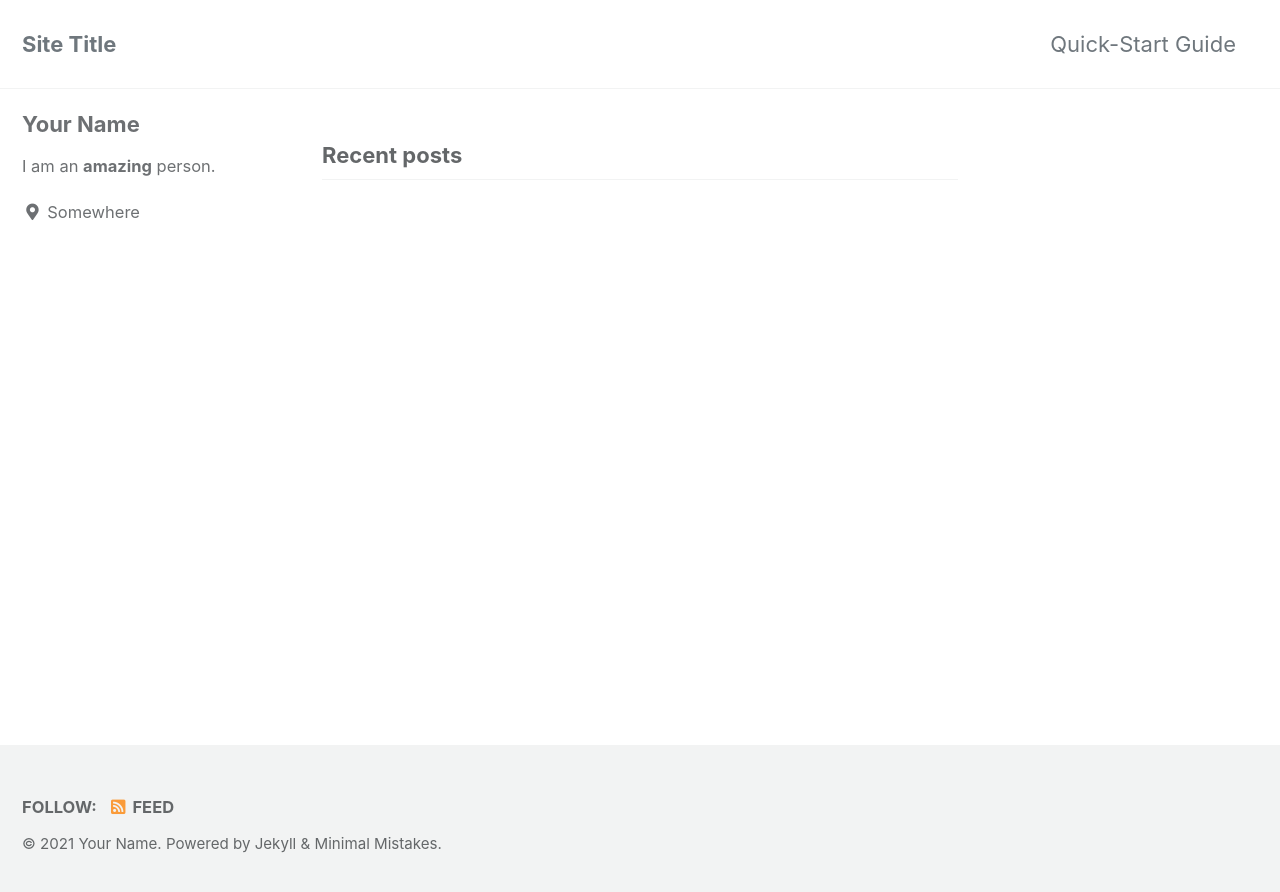
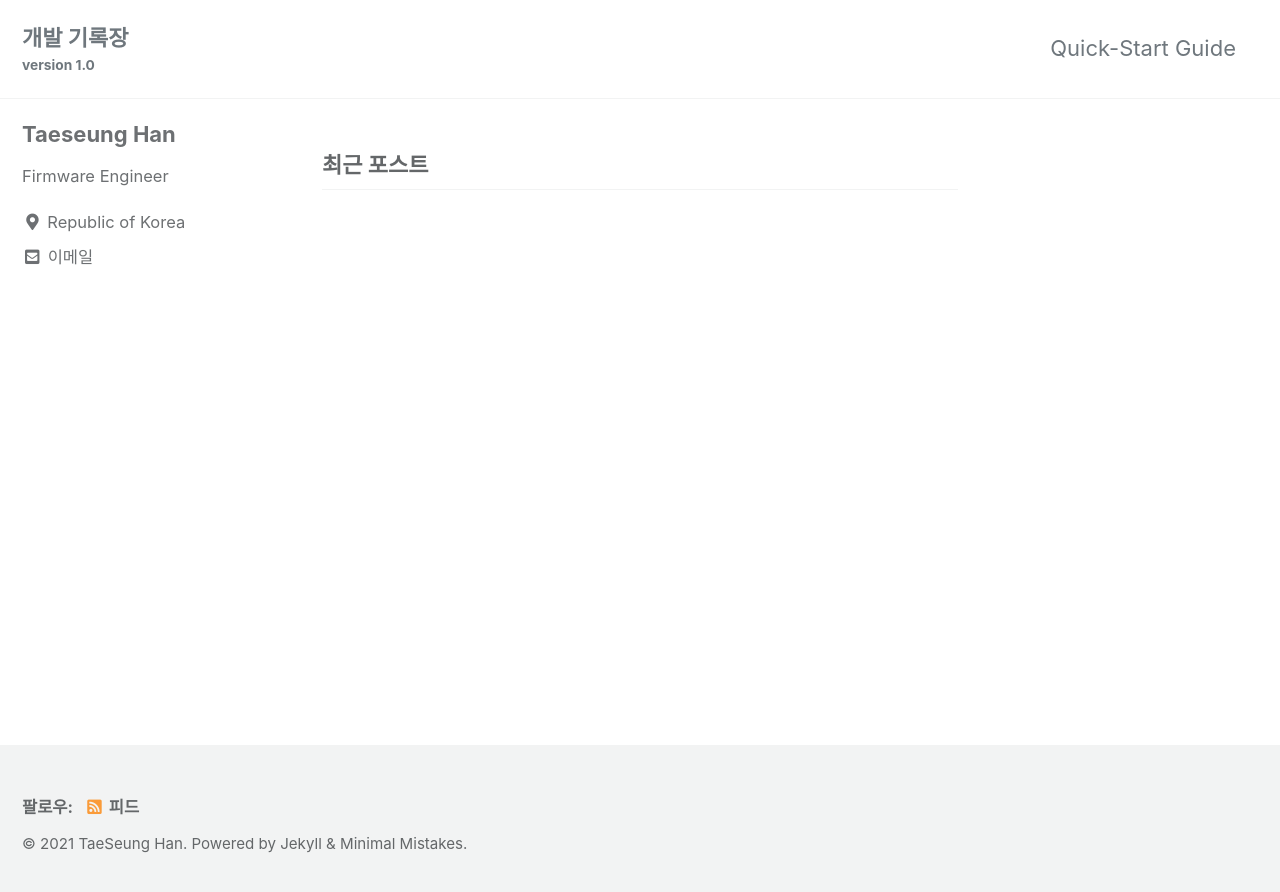
Before and after one commit to NaTaes/NaTaes.github.io, a Jekyll site: the page built from index.html, in a window 1280 px wide. Shown: the top 892 px of the page. Built offline with Jekyll 4.4.1, drawn with Linux system fonts in a browser that asks for light colours; cached includes are drawn as plain includes; the list of posts is cut into pages by our own code.

Commit message:
Modify config

```diff
--- a/_config.yml
+++ b/_config.yml
@@ -15,18 +15,18 @@
 minimal_mistakes_skin    : "default" # "air", "aqua", "contrast", "dark", "dirt", "neon", "mint", "plum", "sunrise"
 
 # Site Settings
-locale                   : "en-US"
-title                    : "Site Title"
+locale                   : "ko-KR"
+title                    : "NATS Blog"
 title_separator          : "-"
-subtitle                 : # site tagline that appears below site title in masthead
-name                     : "Your Name"
-description              : "An amazing website."
-url                      : # the base hostname & protocol for your site e.g. "https://mmistakes.github.io"
+subtitle                 : "version 1.0" # site tagline that appears below site title in masthead
+name                     : "TaeSeung Han"
+description              : "NATS Development History"
+url                      : "https://nataes.github.io/" # the base hostname & protocol for your site e.g. "https://mmistakes.github.io"
 baseurl                  : # the subpath of your site, e.g. "/blog"
-repository               : # GitHub username/repo-name e.g. "mmistakes/minimal-mistakes"
+repository               : "https://github.com/NaTaes/NaTaes.github.com" # GitHub username/repo-name e.g. "mmistakes/minimal-mistakes"
 teaser                   : # path of fallback teaser image, e.g. "/assets/images/500x300.png"
 logo                     : # path of logo image to display in the masthead, e.g. "/assets/images/88x88.png"
-masthead_title           : # overrides the website title displayed in the masthead, use " " for no title
+masthead_title           : "개발 기록장" # overrides the website title displayed in the masthead, use " " for no title
 # breadcrumbs            : false # true, false (default)
 words_per_minute         : 200
 comments:
@@ -94,11 +94,11 @@ analytics:
 
 # Site Author
 author:
-  name             : "Your Name"
+  name             : "Taeseung Han"
   avatar           : # path of avatar image, e.g. "/assets/images/bio-photo.jpg"
-  bio              : "I am an **amazing** person."
-  location         : "Somewhere"
-  email            :
+  bio              : "Firmware Engineer"
+  location         : "Republic of Korea"
+  email            : "xotmd17@naver.com"
   links:
     - label: "Email"
       icon: "fas fa-fw fa-envelope-square"
```
